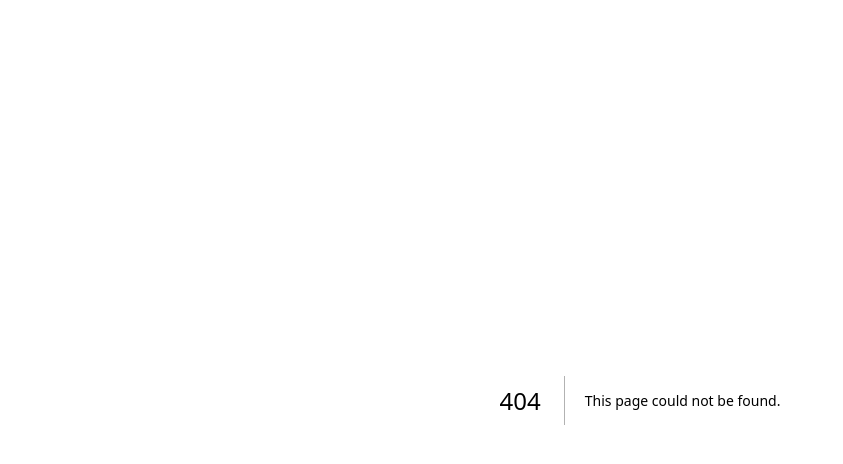
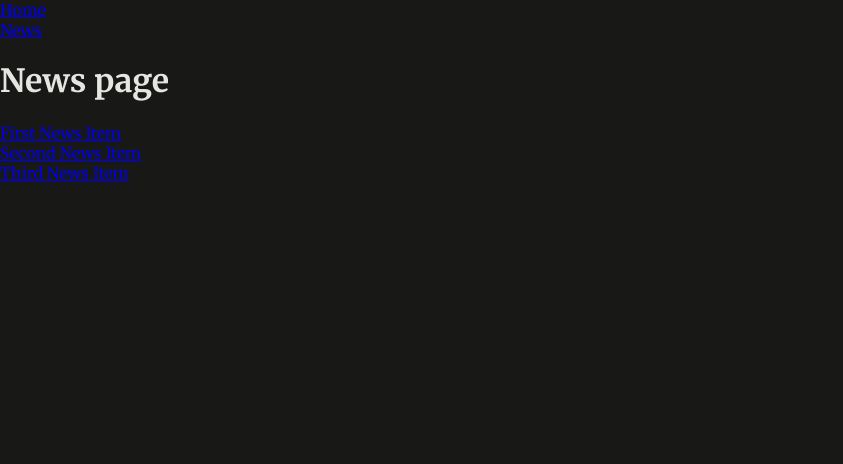
Before and after one commit to MarcAlva2003/nexjs-course-2, a Next.js app: page /news in a window 1280 px wide. Before the commit this address had no page. Shown: the top 464 px of the page, without its empty margins (0-843 px from the left). Built offline with nearby package versions, Linux system fonts and the light colour scheme.

Commit message:
Add: first challenge routes

```diff
--- a/app/layout.js
+++ b/app/layout.tsx
@@ -1,4 +1,6 @@
 import './globals.css';
+
+import { MainHeader } from '../components/main-header/main-header.component';
 
 export const metadata = {
   title: 'Next.js Page Routing & Rendering',
@@ -8,7 +10,9 @@ export const metadata = {
 export default function RootLayout({ children }) {
  return (
     <html lang="en">
-      <body>{children}</body>
+      <body>
+      <MainHeader/>
+        {children}</body>
     </html>
   )
 }
--- /dev/null
+++ b/app/news/page.tsx
@@ -0,0 +1,20 @@
+import Link from "next/link";
+
+export default function NewsPage () {
+  return (
+    <>
+    <h1>News page</h1>
+    <ul>
+      <li>
+        <Link href={'/news/first-news'}>First News Item</Link>
+      </li>
+      <li>
+        <Link href={'/news/secont-news'}>Second News Item</Link>
+      </li>
+      <li>
+        <Link href={'/news/third-news'}>Third News Item</Link>
+      </li>
+    </ul>
+    </>
+  );
+}
--- /dev/null
+++ b/components/main-header/main-header.component.tsx
@@ -0,0 +1,16 @@
+import Link from "next/link"
+
+export const MainHeader = () => {
+  return (
+    <header>
+      <ul>
+        <li>
+          <Link href='/'>Home</Link>
+        </li>
+        <li>
+          <Link href='/news'>News</Link>
+        </li>
+      </ul>
+    </header>
+  )
+}
```
Also changed, not shown: app/news/[id]/page.tsx (added, +10 -0 lines), package.json (+7 -2 lines), tsconfig.json (added, +34 -0 lines), app/page.tsx (renamed from app/page.js), jsconfig.json (line endings or trailing spaces), 1 other file (tests, documents, lock files or other folders).
